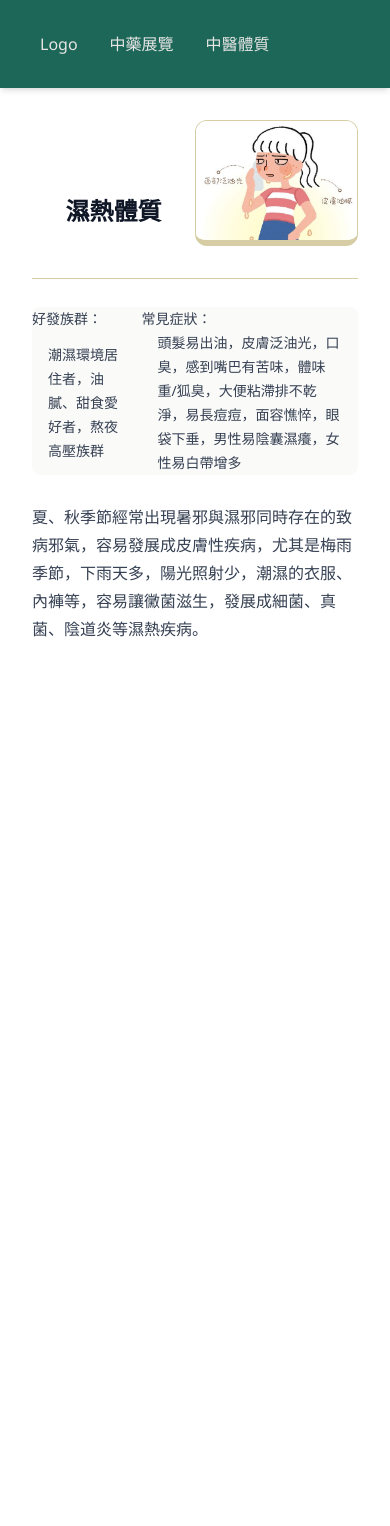
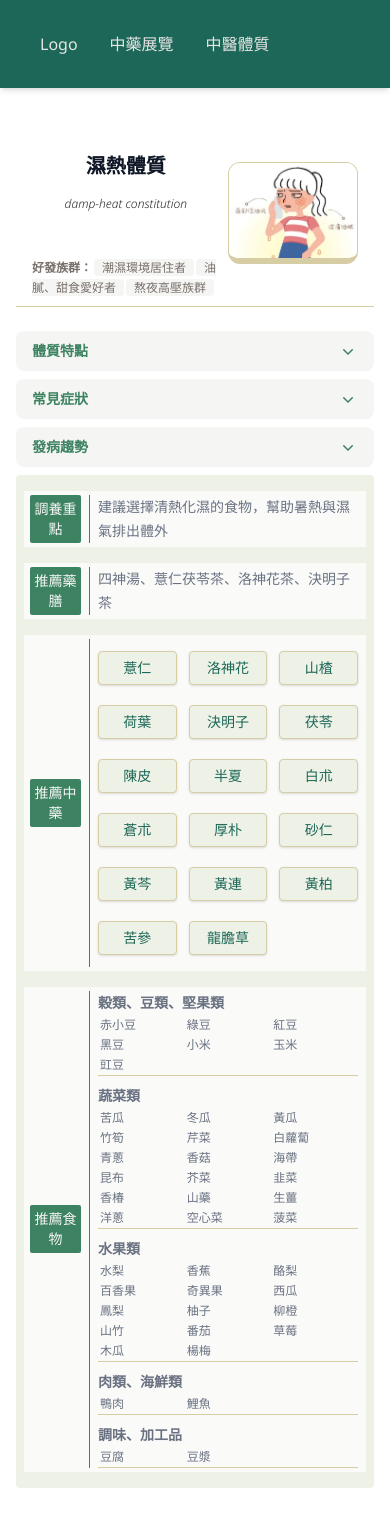
Before and after one commit to Michelle-developer/herb-lab, a React (Vite) app: page /constitutions/damp-heat in a window 390 px wide. Before the commit the page ends 876 px from the top, so only its background shows below. Built offline with nearby package versions, Linux system fonts and the light colour scheme.

Commit message:
UI: ConstitutionDetail mobile version

```diff
--- a/src/data/constitutionsTestData.json
+++ b/src/data/constitutionsTestData.json
@@ -4,7 +4,7 @@
     "slug": "yang-deficiency",
     "common_groups": ["中老年", "常吃寒涼食物者", "長期熬夜者"],
     "character": "陽虛，顧名思義，就像自然界的陽光照射不足，環境缺乏溫暖，導致體內有寒氣。若是人體寒凝經脈，會導致氣血運行不暢、筋骨酸痛、血液循環變差、新陳代謝緩慢，身體往往有怕冷、腹瀉的症狀，陽氣不足則人體缺乏活力與動力。",
-    "symptoms": "神疲乏力、面色偏白、愛睡覺、睡眠時間多、嘴巴乾但不喜歡喝水、怕冷愛喝熱水、性欲減退、手腳冰涼、吃冷品易腹瀉、或小便多、有種尿不乾淨的感覺、房事不佳容易早洩、舌體偏大、胖嫩、邊有齒痕、舌淡、苔白潤等",
+    "symptoms": "神疲乏力、面色偏白、愛睡覺、睡眠時間多、嘴巴乾但不喜歡喝水、怕冷愛喝熱水、性欲減退、手腳冰涼、吃冷品易腹瀉、或小便多、有種尿不乾淨的感覺、房事不佳容易早洩、舌體偏大、胖嫩、邊有齒痕、舌淡、苔白潤等。",
     "symptoms_tag": [
       "掉髮量多",
       "非常怕冷",
@@ -68,14 +68,9 @@
   {
     "name": "陰虛體質",
     "slug": "ying-deficiency",
-    "common_groups": [
-      "熬夜族",
-      "有抽菸、飲酒嗜好者",
-      "中老年/更年期",
-      "烤、炸、辣食物愛好者"
-    ],
+    "common_groups": ["熬夜族", "菸酒族", "中老年/更年期", "愛吃烤炸辣"],
     "character": "陰虛就像體內陰涼的水分不足，無法濡養身體與臟腑，導致無法平衡陽熱旺盛的症狀。維持人體的生命活動，就像車子發動引擎，也需要水分降熱，以免乾燒，雖然陰虛還沒有到大熱的階段，但也是變成熱證的致病趨勢之一。",
-    "symptoms": "消瘦、手腳心發熱、兩顴發紅、午後潮熱、夜間盜汗、虛煩難眠、眩暈耳鳴、口乾舌燥、口臭、喝水多，但口乾未緩解、夏天燥熱加重、性情急躁易怒、心煩、皮膚乾澀、小便熱而量少、大便偏乾、舌色紅、苔少而乾等",
+    "symptoms": "消瘦、手腳心發熱、兩顴發紅、午後潮熱、夜間盜汗、虛煩難眠、眩暈耳鳴、口乾舌燥、口臭、喝水多，但口乾未緩解、夏天燥熱加重、性情急躁易怒、心煩、皮膚乾澀、小便熱而量少、大便偏乾、舌色紅、苔少而乾等。",
     "symptoms_tag": [
       "手心易出汗",
       "皮膚乾燥",
@@ -161,7 +156,7 @@
     "slug": "damp-heat",
     "common_groups": ["潮濕環境居住者", "油膩、甜食愛好者", "熬夜高壓族群"],
     "character": "夏、秋季節經常出現暑邪與濕邪同時存在的致病邪氣，容易發展成皮膚性疾病，尤其是梅雨季節，下雨天多，陽光照射少，潮濕的衣服、內褲等，容易讓黴菌滋生，發展成細菌、真菌、陰道炎等濕熱疾病。",
-    "symptoms": "面部泛油光、皮膚油膩不清爽、長粉刺、痤瘡、皮炎、口苦咽乾、身體疲勞困重、煩躁、心神不寧、無精打采、眼球冒血絲、紅腫，眼熱易流淚、眼屎多、黏稠、色黃，大便偏乾或黏稠、小便量少、色黃，男性易陰囊濕癢、女性則白帶增多、搔癢、色黃、臭味，舌紅、苔黃等",
+    "symptoms": "面部泛油光、皮膚油膩不清爽、長粉刺、痤瘡、皮炎、口苦咽乾、身體疲勞困重、煩躁、心神不寧、無精打采、眼球冒血絲、紅腫，眼熱易流淚、眼屎多、黏稠、色黃，大便偏乾或黏稠、小便量少、色黃，男性易陰囊濕癢、女性則白帶增多、搔癢、色黃、臭味，舌紅、苔黃等。",
     "symptoms_tag": [
       "頭髮易出油",
       "皮膚泛油光",
--- a/src/features/constitution/ConstitutionDetail.jsx
+++ b/src/features/constitution/ConstitutionDetail.jsx
@@ -1,5 +1,8 @@
 import { useParams } from "react-router-dom";
 import { useConstitutionContext } from "../../contexts/ConstitutionContext";
+import { ConstitutionDetailAccordion } from "./ConstitutionDetailAccordion";
+import ConstitutionDetailFlex from "./ConstitutionDetailFlex";
+import ConstitutionDetailHeader from "./ConstitutionDetailHeader";
 
 function ConstitutionDetail() {
   const { constitutions } = useConstitutionContext();
@@ -9,31 +12,21 @@ function ConstitutionDetail() {
   );
 
   return (
-    <section className="container-broad prose pt-[88px]">
-      {/* 主圖與標題區 */}
-      <header className="border-land flex items-center border-b">
-        <h2 className="flex-auto text-center">{constitution.name}</h2>
-
-        <img
-          src={`../../src/${constitution.img}`}
-          alt={constitution.name}
-          className="border-land w-1/2 flex-1 rounded-xl border border-b-6"
-        />
+    <section className="prose prose-sm md:prose-base lg:prose-lg mx-auto pt-[88px]">
+      {/* 標題與主圖 */}
+      <header className="border-land mb-6 flex items-center gap-2 border-b px-4">
+        <ConstitutionDetailHeader constitution={constitution} />
       </header>
 
-      {/* 測試區 */}
-      <table className="rounded-lg bg-stone-50">
-        <tr>
-          <td>好發族群：</td>
-          <td>常見症狀：</td>
-        </tr>
-        <tr>
-          <td className="px-4">{constitution.common_groups.join("，")}</td>
-          <td className="px-4">{constitution.symptoms_tag.join("，")}</td>
-        </tr>
-      </table>
+      <article className="flex flex-col items-center">
+        {/* 文章區（風琴模組） */}
+        <ConstitutionDetailAccordion constitution={constitution} />
 
-      <article>{constitution.character}</article>
+        {/* 文章區（雙欄模組） */}
+        <div className="bg-jade my-2 rounded-sm">
+          <ConstitutionDetailFlex constitution={constitution} />
+        </div>
+      </article>
     </section>
   );
 }
--- /dev/null
+++ b/src/features/constitution/ConstitutionDetailAccordion.jsx
@@ -0,0 +1,30 @@
+import {
+  Disclosure,
+  DisclosureButton,
+  DisclosurePanel,
+} from "@headlessui/react";
+import { ChevronDownIcon } from "@heroicons/react/20/solid";
+
+export function ConstitutionDetailAccordion({ constitution }) {
+  const content = [
+    { label: "體質特點", value: constitution.character },
+    { label: "常見症狀", value: constitution.symptoms },
+    { label: "發病趨勢", value: constitution.incidence_trend },
+  ];
+
+  return (
+    <div className="w-full space-y-2">
+      {content.map((data, idex) => (
+        <Disclosure key={idex}>
+          <DisclosureButton className="hover:bg-grass group text-grass flex w-full cursor-pointer items-center justify-between rounded-lg bg-stone-100 px-4 py-2 text-left font-semibold hover:text-stone-100">
+            {data.label}
+            <ChevronDownIcon className="w-5 group-data-open:rotate-180" />
+          </DisclosureButton>
+          <DisclosurePanel className="text-gray-500">
+            {data.value}
+          </DisclosurePanel>
+        </Disclosure>
+      ))}
+    </div>
+  );
+}
--- /dev/null
+++ b/src/features/constitution/ConstitutionDetailFlex.jsx
@@ -0,0 +1,41 @@
+import ConstitutionDetailFoods from "./ConstitutionDetailFoods";
+import ConstitutionDetailHerbs from "./ConstitutionDetailHerbs";
+import ConstitutionDetailRecipe from "./ConstitutionDetailRecipe";
+
+function ConstitutionDetailFlex({ constitution }) {
+  const content = [
+    { label: "調養重點", value: constitution.recuperate_points },
+
+    {
+      label: "推薦藥膳",
+      value: <ConstitutionDetailRecipe constitution={constitution} />,
+    },
+    {
+      label: "推薦中藥",
+      value: <ConstitutionDetailHerbs constitution={constitution} />,
+    },
+    {
+      label: "推薦食物",
+      value: <ConstitutionDetailFoods constitution={constitution} />,
+    },
+  ];
+  return (
+    <div>
+      {content.map((data, index) => (
+        <ul
+          className="bg-opacity-50 m-2 flex list-none items-center gap-2 bg-stone-50 p-0"
+          key={index}
+        >
+          <li className="w-1/6 text-center text-sm/5 text-stone-100">
+            <div className="bg-grass w-full rounded-xs p-1">{data.label}</div>
+          </li>
+          <li className="border-grass flex-1 border-l px-2 text-gray-500">
+            {data.value}
+          </li>
+        </ul>
+      ))}
+    </div>
+  );
+}
+
+export default ConstitutionDetailFlex;
--- /dev/null
+++ b/src/features/constitution/ConstitutionDetailFoods.jsx
@@ -0,0 +1,36 @@
+function ConstitutionDetailFoods({ constitution }) {
+  const {
+    grains_beans_nuts,
+    fruits,
+    vegetables,
+    meat_seafood,
+    seasonings_processed,
+  } = constitution.suggested_foods;
+
+  const content = [
+    { label: "穀類、豆類、堅果類", value: grains_beans_nuts },
+    { label: "蔬菜類", value: vegetables },
+    { label: "水果類", value: fruits },
+    { label: "肉類、海鮮類", value: meat_seafood },
+    { label: "調味、加工品", value: seasonings_processed },
+  ];
+
+  return (
+    <div className="flex flex-wrap space-y-2">
+      {content.map((data, index) => (
+        <div key={index} className="border-land w-full border-b">
+          <div className="flex-1 bg-stone-50 font-semibold">{data.label}</div>
+          <div className="grid grid-cols-3 text-xs/5">
+            {data.value.map((food, index) => (
+              <div key={index} className="px-0.5">
+                {food}
+              </div>
+            ))}
+          </div>
+        </div>
+      ))}
+    </div>
+  );
+}
+
+export default ConstitutionDetailFoods;
--- /dev/null
+++ b/src/features/constitution/ConstitutionDetailHeader.jsx
@@ -0,0 +1,35 @@
+function ConstitutionDetailHeader({ constitution }) {
+  return (
+    <>
+      <div className="flex flex-col">
+        <h1 className="flex-auto shrink-0 pt-8 text-center text-xl font-semibold md:text-2xl lg:text-3xl">
+          {constitution.name}
+        </h1>
+
+        <em className="px-2 pb-8 text-center text-xs font-light text-stone-800 md:text-sm lg:text-base">
+          {constitution.slug} constitution
+        </em>
+
+        <p className="mb-2 space-x-0.5 text-xs/5 text-stone-500 md:text-sm lg:text-base">
+          <span className="font-semibold">好發族群：</span>
+          {constitution.common_groups.map((person, index) => (
+            <span
+              className="rounded-sm bg-stone-100 px-2 font-light"
+              key={index}
+            >
+              {person}
+            </span>
+          ))}
+        </p>
+      </div>
+
+      <img
+        src={`../../src/${constitution.img}`}
+        alt={constitution.name}
+        className="border-land mb-6 w-2/5 flex-1 rounded-xl border border-b-6"
+      />
+    </>
+  );
+}
+
+export default ConstitutionDetailHeader;
--- /dev/null
+++ b/src/features/constitution/ConstitutionDetailHerbs.jsx
@@ -0,0 +1,16 @@
+function ConstitutionDetailHerbs({ constitution }) {
+  return (
+    <ul className="grid grid-cols-3 gap-3 p-0">
+      {constitution.suggested_herbs.map((herb, index) => (
+        <li
+          key={index}
+          className="border-land bg-jade list-none rounded-sm border p-1 text-center shadow-sm"
+        >
+          <h5 className="text-oliver">{herb}</h5>
+        </li>
+      ))}
+    </ul>
+  );
+}
+
+export default ConstitutionDetailHerbs;
--- /dev/null
+++ b/src/features/constitution/ConstitutionDetailRecipe.jsx
@@ -0,0 +1,5 @@
+function ConstitutionDetailRecipe({ constitution }) {
+  return <div>{constitution.suggested_recipe.join("、")}</div>;
+}
+
+export default ConstitutionDetailRecipe;
--- a/src/features/constitution/ConstitutionList.jsx
+++ b/src/features/constitution/ConstitutionList.jsx
@@ -28,8 +28,10 @@ function ConstitutionList() {
                 <article>
                   好發族群：
                   <ul>
-                    {constitution.common_groups.map((person) => (
-                      <li className="list-inside list-disc">{person}</li>
+                    {constitution.common_groups.map((person, index) => (
+                      <li className="list-inside list-disc" key={index}>
+                        {person}
+                      </li>
                     ))}
                   </ul>
                 </article>
```
